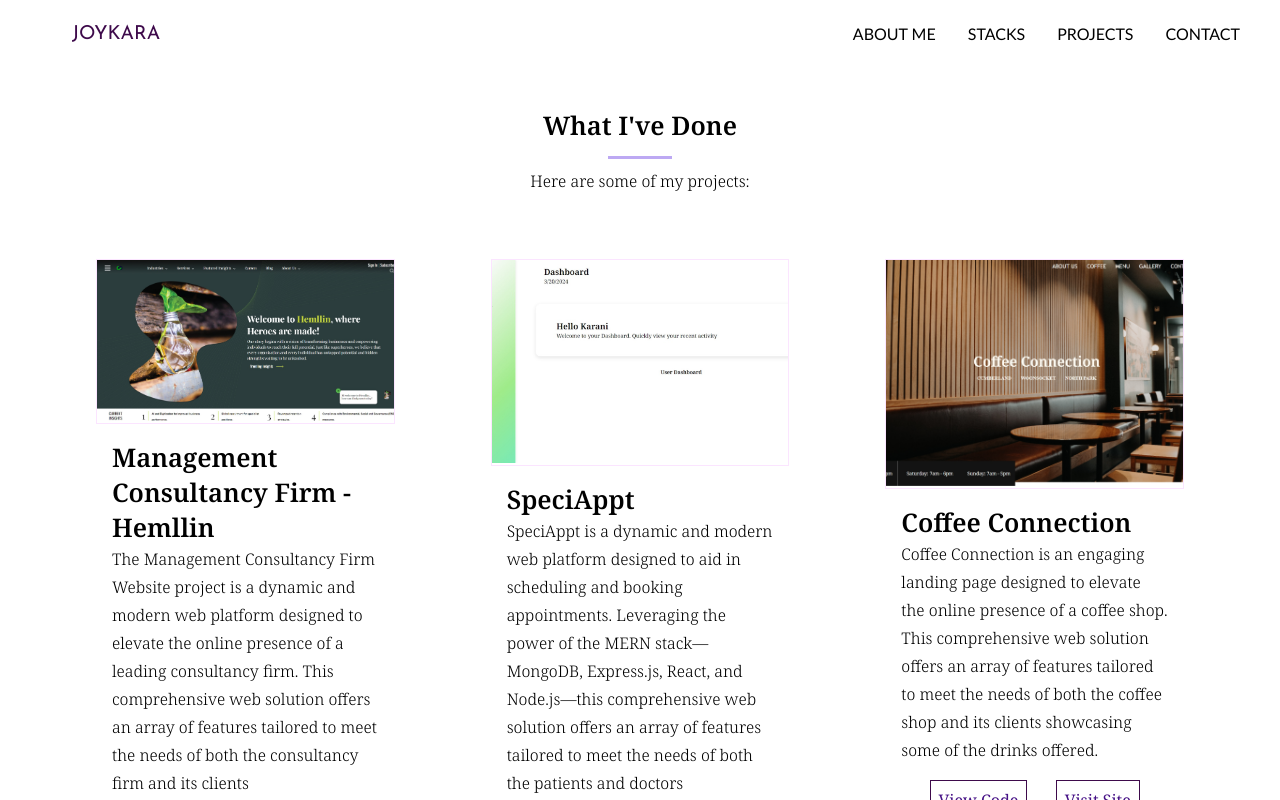
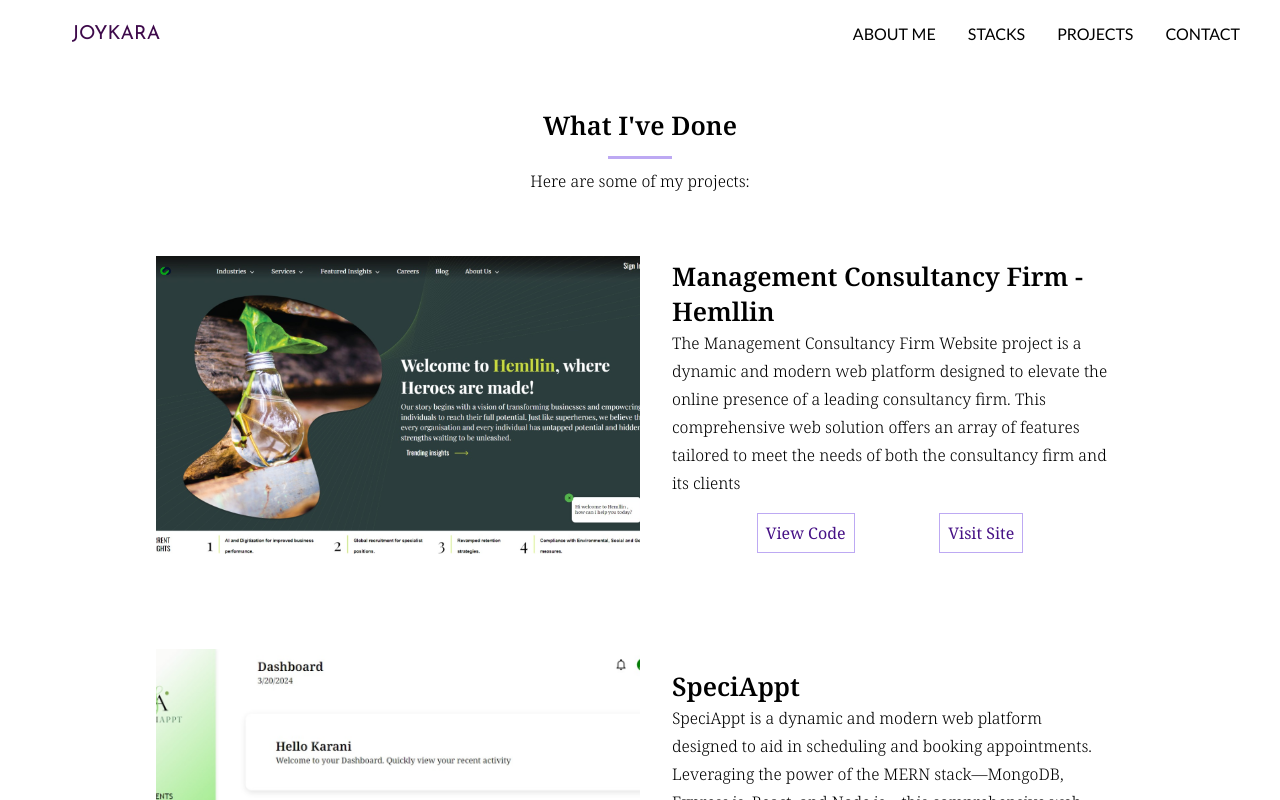
Before and after one commit to joykara/Joykarani_portfolio, a React (Create React App) app: page /projects in a window 1280 px wide. Shown: the top 800 px of the page. Built offline with nearby package versions, Linux system fonts and the light colour scheme.

Commit message:
update card details

```diff
--- a/src/components/projects/Card.jsx
+++ b/src/components/projects/Card.jsx
@@ -7,9 +7,9 @@
   return (
     <div className='project-cards'>
     {projectList.map((project) => (
-      <div className='project-card-content'key={project.id}>
+      <div className='project-card-content scale-up'key={project.id}>
         <img src={project.imgSrc} alt={project.title} />
-        <div className="project-card-info scale-up">
+        <div className="project-card-info">
           <h3>{project.title}</h3>
           <p>{project.description}</p>
           <div className="project-links">
--- a/src/components/projects/projects.css
+++ b/src/components/projects/projects.css
@@ -29,7 +29,7 @@
     position: relative;
     display: flex;
     flex-direction: column;
-    justify-content: start;
+    justify-content: flex-start;
     align-items: flex-start;
     background-color: #ffffff;
     margin: 0 auto;
@@ -58,7 +58,7 @@
 }
 .project-links a{
     background-color: white;
-    border: 1px solid var(--color-quinary);
+    border: 1px solid var(--color-tertiary);
     padding: .5rem;
 }
 .project-links a:hover{
@@ -71,6 +71,33 @@
 }
 
 /* MEDIA QUERIES */
+@media screen and (min-width: 1200px){
+    .project-cards{
+        display: flex;
+        flex-direction: column;
+        gap: 2rem;
+        width: 80%;
+        max-width: 1000px;
+        margin: 0 auto;
+    }
+    .project-card-content{
+        flex-direction: row;
+        justify-content: space-between;
+        align-items: center;
+        padding: 1rem;
+        margin-bottom: 1rem;
+        height: 100%;
+    }
+    .project-card-content img{
+        height: 300px;
+        max-height: 500px;
+        width: 50%;
+        object-fit: cover;
+        border: none;
+        padding: 0 0 .1rem ;
+        margin-right: 1rem;
+    }
+}
 @media screen and (max-width: 600px){
     /* Make the cards stack on mobile but still be displayed horizontally when larger screens are used*/
     .project-cards{
```
